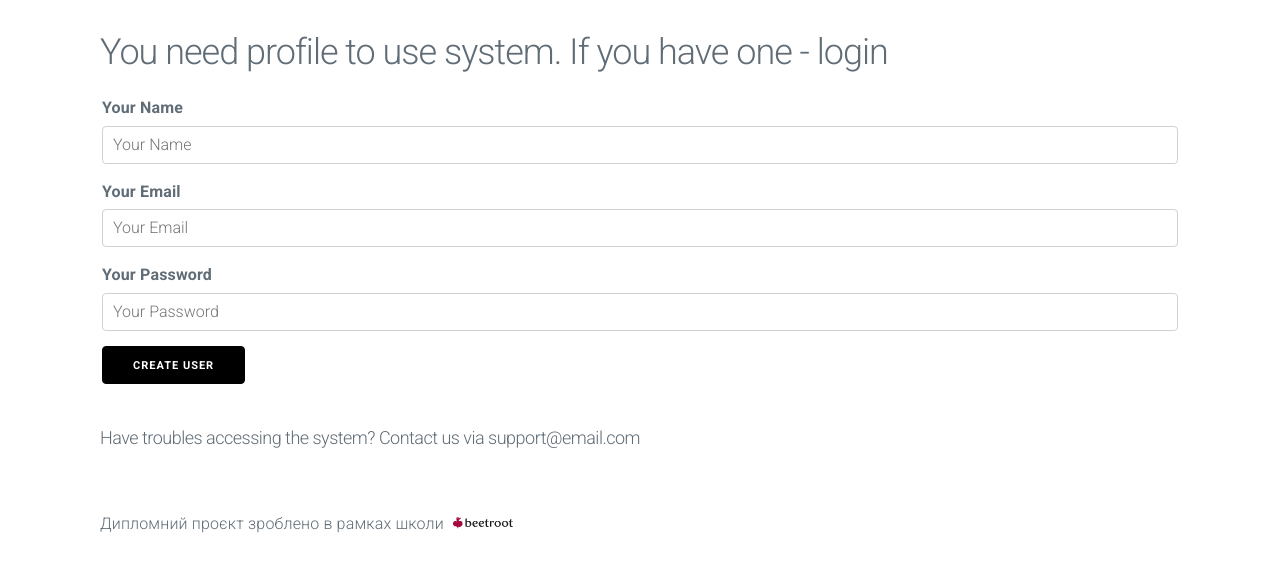
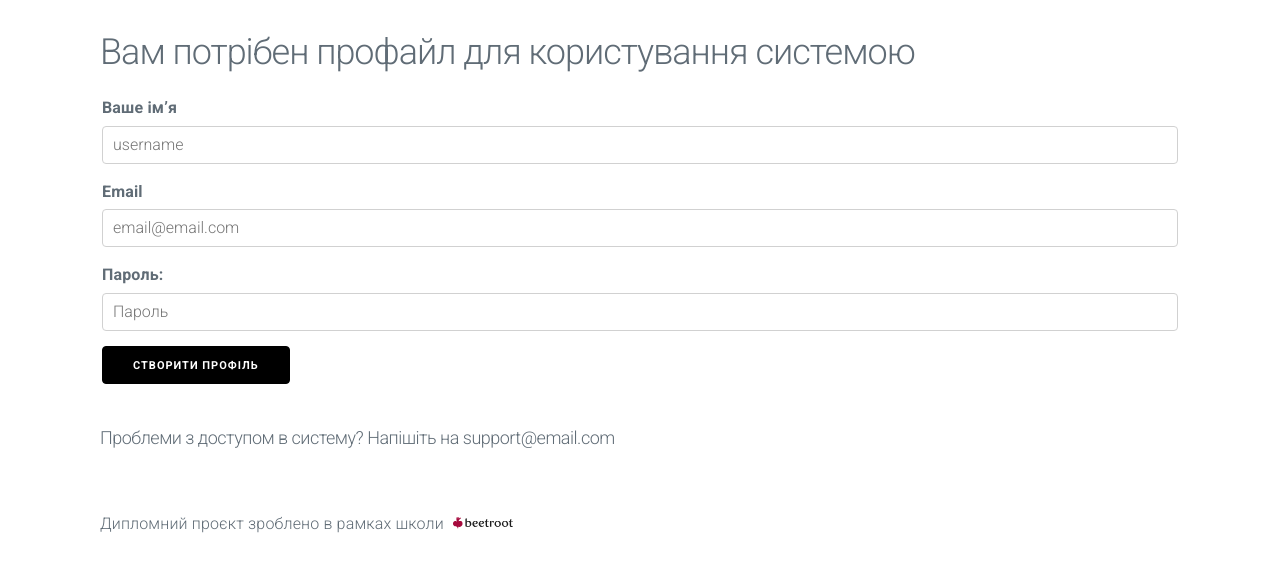
Before and after one commit to alextuchkov/wishlist, a Flask app: page /signup in a window 1280 px wide. Shown: the part 340-901 px from the top of the page. Run offline with Flask 3, Linux system fonts and the light colour scheme; some libraries are stand-ins or nearby versions.

Commit message:
changing signin, up forms, adding validations, adding required to inputs

```diff
--- a/templates/auth.html
+++ /dev/null
@@ -1,29 +0,0 @@
-{% extends 'base.html' %}
-{% block content %}
-
-<div class="content">
-    <h2>You need profile to use system. If you have one - login</h2>
-    <!-- action="{{ url_for('signup') }} -->
-            <form method="post" ">
-                <fieldset>
-                    <input type="hidden" name="csrf_token" value="{{ csrf_token() }}"/>
-                    <label for="name">Your Name</label>
-                    <input name="username" type="text" placeholder="Your Name">
-
-
-                    <label for="email">Your Email</label>
-                    <input name="email" type="email" placeholder="Your Email">
-
-                    <label for="password">Your Password</label>
-                    <input name="password" type="password" placeholder="Your Password">
-
-                    <input type="submit" value="Create User">
-                </fieldset>
-            </form>
-
-        <div>
-            <h5>Have troubles accessing the system? Contact us via support@email.com</h5>
-        </div>
-
-</div>
-{% endblock %}
--- a/templates/comments.html
+++ b/templates/comments.html
@@ -25,7 +25,7 @@
 
     <form action="{{ url_for('comment', id=list_item.id) }}" method="post">
         <div class="list-item">
-            <textarea name="comment" placeholder="Почніть обговорення" cols="30" rows="10"></textarea>
+            <textarea required name="comment" placeholder="Почніть обговорення" cols="30" rows="10"></textarea>
             <input type="hidden" name="csrf_token" value="{{ csrf_token() }}"/>
 
             <input type="submit" value="Обговорення">
--- a/templates/create.html
+++ b/templates/create.html
@@ -8,7 +8,7 @@
             <div class="row">
                 <div class="column column-75">
                     <label for="list_name">Provide List Name</label>
-                    <input type="text" required placeholder="Name your list" name="list_name" id="list_name">
+                    <input required type="text" required placeholder="Name your list" name="list_name" id="list_name">
                 </div>
 
                 <div class="column column-25">
--- a/templates/dashboard.html
+++ b/templates/dashboard.html
@@ -1,6 +1,6 @@
 {% extends 'base.html' %}
 
-<title>{% block title %}Dashboard: {{ current_user.username }}{% endblock %}</title>
+<title>{% block title %}{{ title }}: {{ current_user.username }}{% endblock %}</title>
 
 {% block content %}
 
--- /dev/null
+++ b/templates/signup.html
@@ -0,0 +1,26 @@
+{% extends 'base.html' %}
+<title>{% block title %}{{ title }}{% endblock %}</title>
+{% block content %}
+
+<div class="content">
+    <h2>Вам потрібен профайл для користування системою</h2>
+
+            <form method="post">
+                <fieldset>
+                    <input type="hidden" name="csrf_token" value="{{ csrf_token() }}"/>
+                    <label for="name">Ваше імʼя</label>
+                    <input required name="username" type="text" placeholder="username">
+                    <label for="email">Email</label>
+                    <input required name="email" type="email" placeholder="email@email.com">
+                    <label for="password">Пароль:</label>
+                    <input required name="password" type="password" placeholder="Пароль">
+                    <input type="submit" value="Створити профіль">
+                </fieldset>
+            </form>
+
+        <div>
+            <h5>Проблеми з доступом в систему? Напішіть на support@email.com</h5>
+        </div>
+
+</div>
+{% endblock %}
--- a/views.py
+++ b/views.py
@@ -13,6 +13,7 @@ from flask_login import (
 )
 from datetime import datetime
 from app import app, session, login_manager
+from validations import is_valid_email, is_valid_password
 
 
 @app.route("/")
@@ -33,10 +34,11 @@ def signup():
         email = request.form.get("email")
         password = request.form.get("password")
 
-        if "@" not in email:
+        if is_valid_email(email) == False:
             flash("Not a valid email")
-        elif len(password) < 6:
-            flash("Password is less than 6 characters")
+        # TODO Switch On password validation
+        # elif is_valid_password(password) == False:
+        #     flash("Password is less than 6 characters")
         else:
             existing_user = session.query(User).filter_by(email=email).first()
             if existing_user:
@@ -54,8 +56,8 @@ def signup():
                     return redirect(url_for("signin"))
                 except Exception as e:
                     flash("An error occurred while signing up")
-
-    return render_template("auth.html")
+    title = "Створити профіль"
+    return render_template("signup.html", title=title)
 
 
 @app.route("/signin", methods=["GET", "POST"])
@@ -66,16 +68,21 @@ def signin():
 
         # Check if a valid user with the provided email exists
         user = session.query(User).filter_by(email=email).first()
+        if is_valid_email(email) == False:
+            flash("Not a valid email")
+        # TODO Switch On password validation
+        # elif is_valid_password(password) == False:
+        #     flash("Password is not secure")
 
-        if user and check_password_hash(user.password_hash, password):
+        elif user and check_password_hash(user.password_hash, password):
             user.authenticated = True
             session.commit()
             login_user(user, remember=True)
             return redirect(url_for("dashboard"))
         else:
             flash("Invalid login credentials", "error")
-
-    return render_template("login.html")
+    title = "Створити профіль"
+    return render_template("signin.html", title=title)
 
 
 @app.route("/logout")
@@ -347,8 +354,10 @@ def dashboard():
         session.query(List).filter_by(id=followed_list.list).first()
         for followed_list in followed_list_references
     ]
-
-    return render_template("dashboard.html", lists=lists, followed_lists=followed_lists)
+    title = "Профіль"
+    return render_template(
+        "dashboard.html", lists=lists, followed_lists=followed_lists, title=title
+    )
 
 
 @app.route("/edit_dashboard", methods=["POST"])
```
Also changed, not shown: static/script.js (deleted, +0 -28 lines), templates/login.html (deleted, +0 -34 lines), templates/signin.html (added, +29 -0 lines), validations.py (added, +19 -0 lines).
